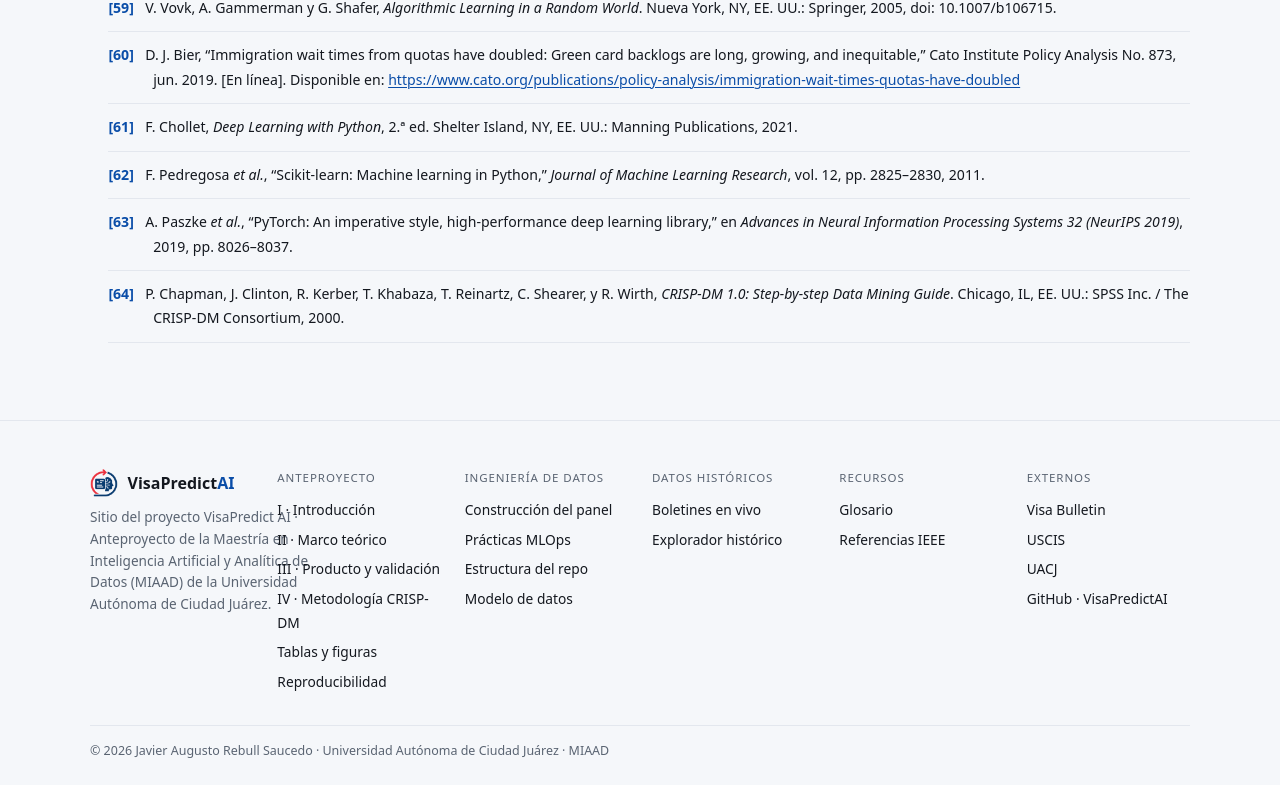
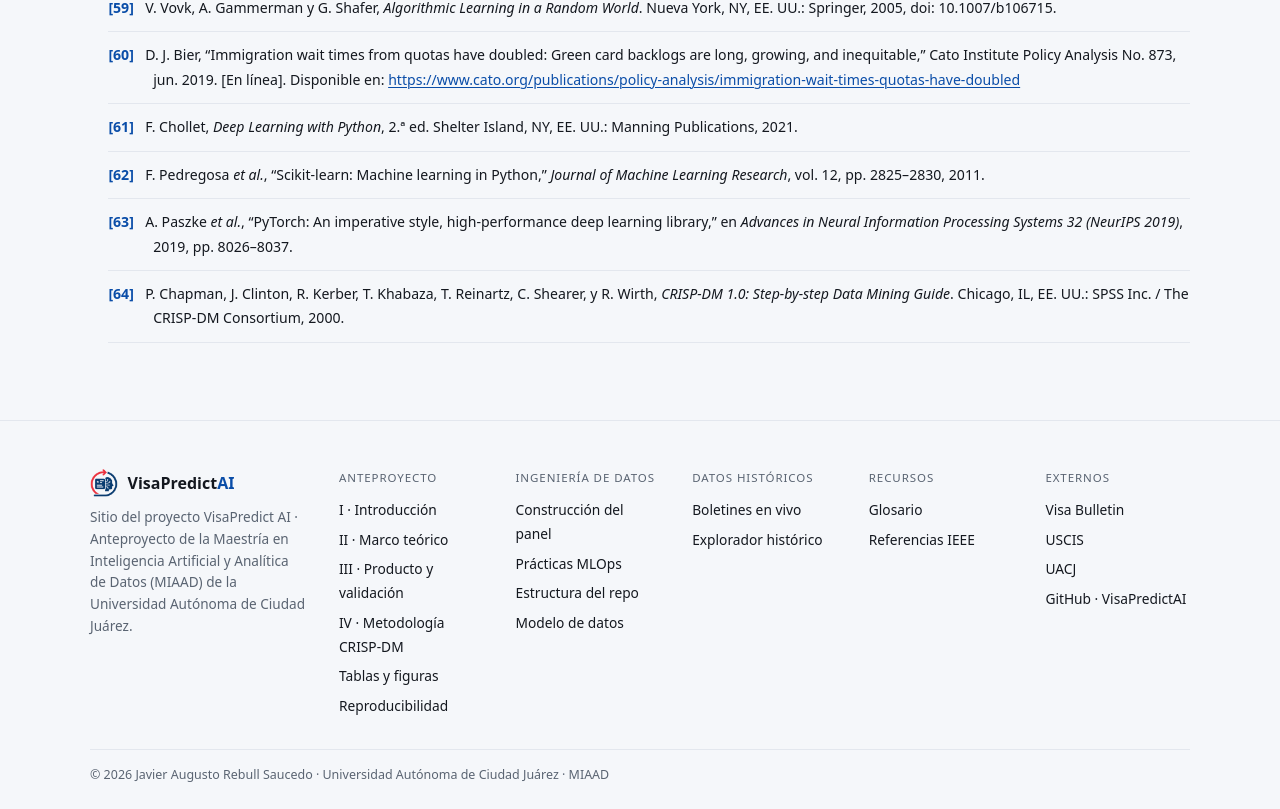
Before and after one commit to UACJ-MIAAD/VisaPredictAI_WEB, a Next.js app: page /recursos in a window 1280 px wide. Shown: the part 7962-8771 px from the top of the page. Before the commit the page ends 8747 px from the top, so only its background shows below. Built offline with nearby package versions, Linux system fonts and the light colour scheme.

Commit message:
fix(footer): explicit brand column so it stops overlapping nav (min-width exceeded grid track)

```diff
--- a/app/content.css
+++ b/app/content.css
@@ -634,10 +634,11 @@
 }
 .footer-inner {
   max-width: 1100px; margin: 0 auto; display: grid;
-  grid-template-columns: repeat(auto-fit, minmax(150px, 1fr)); gap: 1.5rem;
+  grid-template-columns: minmax(200px, 1.5fr) repeat(auto-fit, minmax(140px, 1fr));
+  gap: 1.5rem 2rem;
 }
-.footer-inner > div:first-child { min-width: 220px; }
 @media (max-width: 760px) { .footer-inner { grid-template-columns: 1fr 1fr; } }
+@media (max-width: 420px) { .footer-inner { grid-template-columns: 1fr; } }
 .footer-brand-row {
   display: flex; align-items: center; gap: 0.6rem;
   font-family: var(--font-serif); font-weight: 800; margin-bottom: 0.6rem;
```
